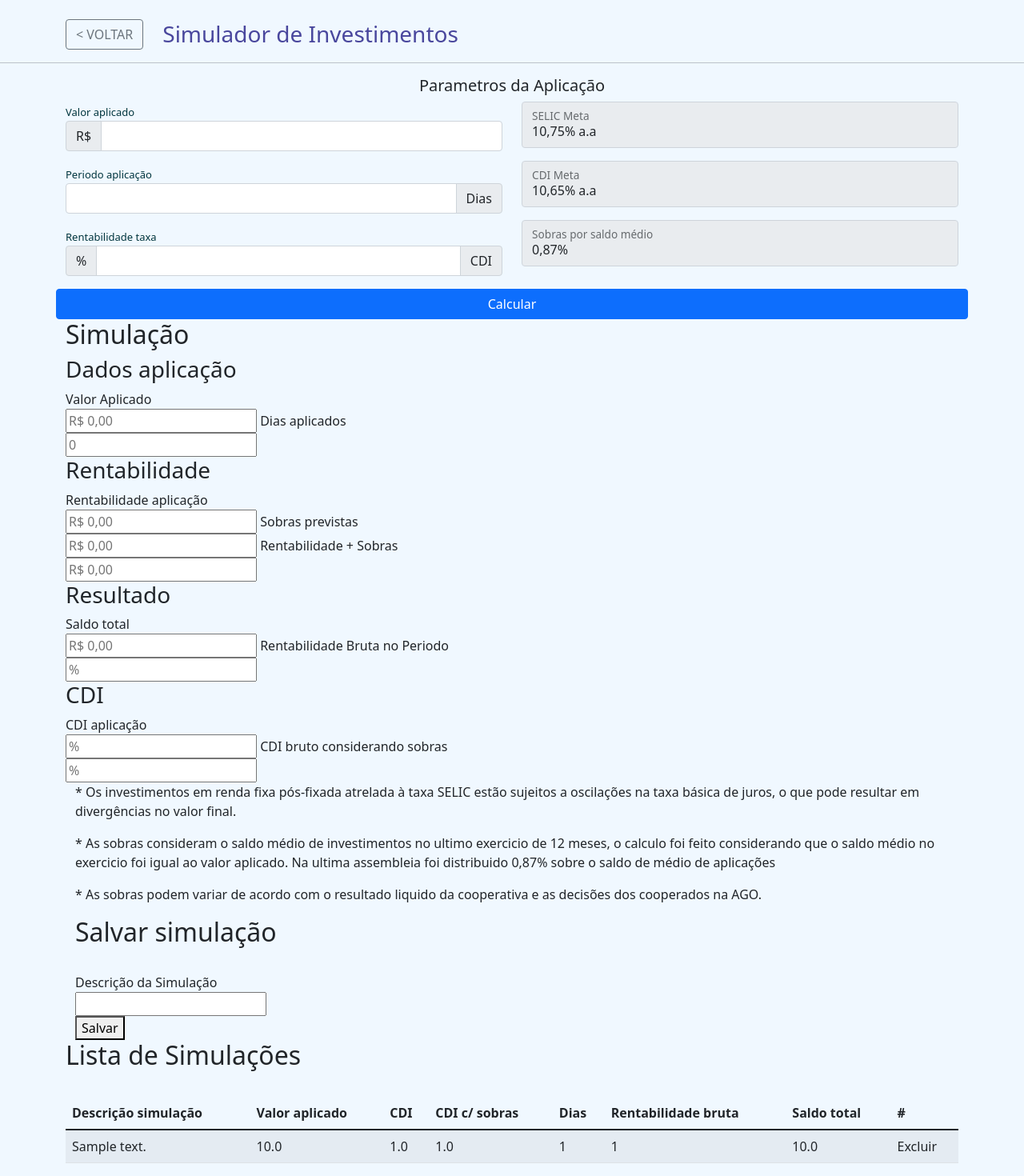
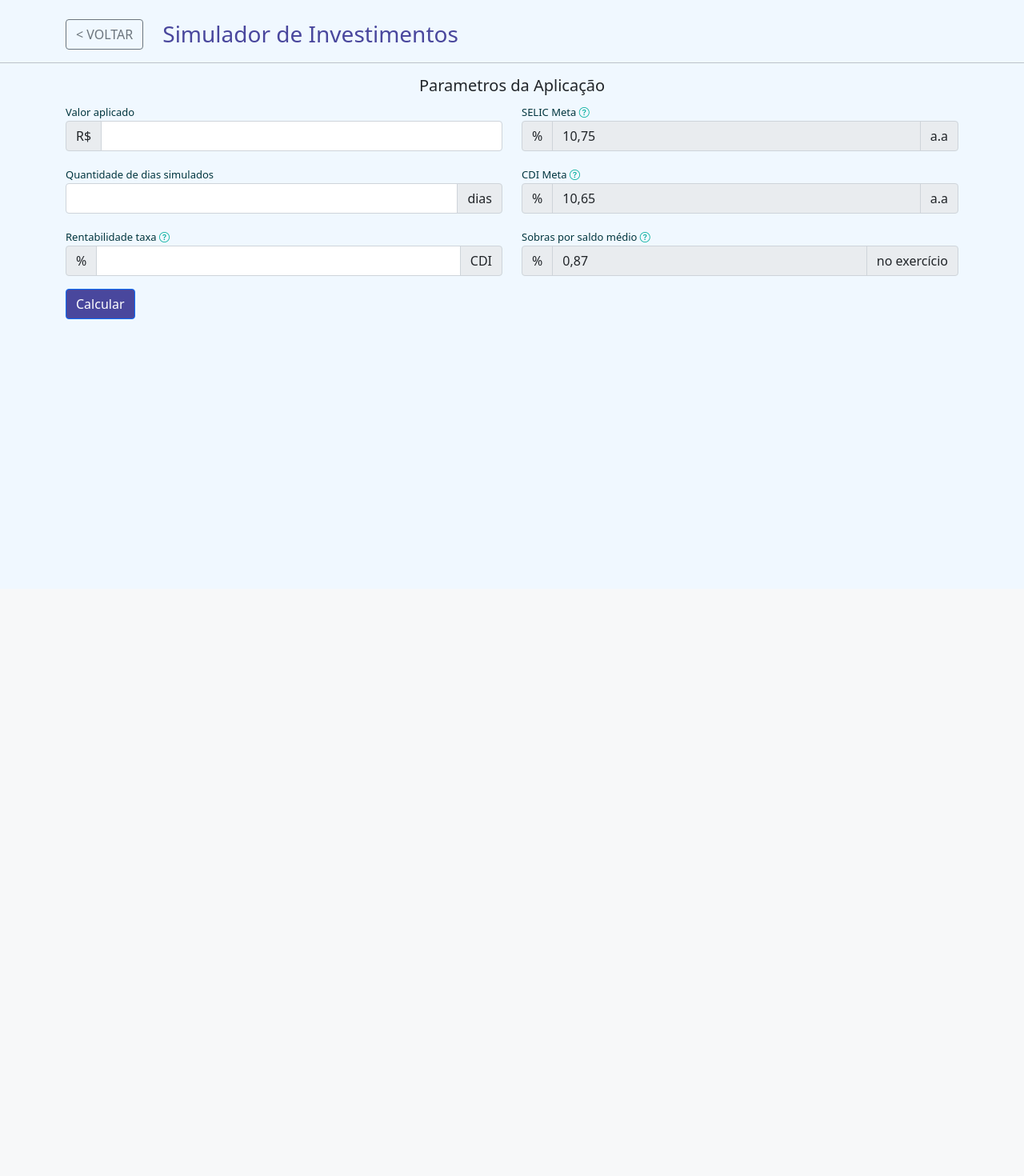
Before and after one commit to gustavogalmeida/Plataforma-de-Investimentos-em-Renda-Fixa_python, a Flask app: page /simulacao in a window 1280 px wide. Shown: the part 64-1534 px from the top of the page at 80% size. After the commit the page ends 463 px from the top, so only its background shows below. Run offline with Flask 3, Linux system fonts and the light colour scheme; tables that the repository leaves empty hold one stand-in row (values such as "Sample post"); some libraries are stand-ins or nearby versions.

Commit message:
feat: inserido popover, removido resultado e lista, finalizado parte de indicadores readonly

```diff
--- a/app/templates/simulacao.html
+++ b/app/templates/simulacao.html
@@ -27,147 +27,61 @@
                         <input type="text" name="valor" class="form-control">
                     </div>
 
-                    <label for="dias" style="font-size: small; color: #00353E;">Periodo aplicação</label>
+                    <label for="dias" style="font-size: small; color: #00353E;">Quantidade de dias simulados</label>
                     <div class="input-group mb-3">
                         <input type="text" class="form-control" name="dias">
-                        <span class="input-group-text">Dias</span>
+                        <span class="input-group-text">dias</span>
                     </div>
 
-                    <label for="cdi" style="font-size: small; color: #00353E;">Rentabilidade taxa</label>
+                    <label for="cdi" style="font-size: small; color: #00353E;">Rentabilidade taxa  <i type="Icons" class="bi bi-question-circle" style="color: #00AE9D;" id="meu-botao" data-bs-toggle="popover" title="Taxa de Rentabilidade" data-bs-trigger="hover focus" data-bs-content="Para aplicações de renda fixa pós-fixadas a aplicação acompanha um  indice, nesse caso é utilizado a porcentagem do CDI, sendo comum como benchmark para investimentos em renda fixa no Brasil."></i></label>
                     <div class="input-group mb-3">
                         <span class="input-group-text">%</span>
                         <input type="text" class="form-control" name="cdi">
                         <span class="input-group-text">CDI</span>
                     </div>
+
         </div>
 
         <div class="col">
-            <div class="form-floating mb-3">
-                <input type="text" value="10,75% a.a" class="form-control" id="floatingInput" disabled>
-                <label for="selic-meta">SELIC Meta</label>
+            <label for="selic-meta" style="font-size: small; color: #00353E;">SELIC Meta  <i type="Icons" class="bi bi-question-circle" style="color: #00AE9D;" data-bs-toggle="popover" title="SELIC Meta" data-bs-trigger="hover focus" data-bs-content="A SELIC Meta é a taxa básica de juros definida pelo Banco Central do Brasil a cada 45 dias, usada como referência para as operações financeiras no país."></i></label>
+            <div class="input-group mb-3">
+                <span class="input-group-text">%</span>
+                <input type="text" value="10,75" class="form-control" readonly>
+                <span class="input-group-text">a.a</span>
             </div>
-            <div class="form-floating mb-3">
-                <input type="text" class="form-control" id="floatingInput" value="10,65% a.a" disabled>
-                <label for="cdi-meta">CDI Meta</label>
+
+            <label for="cdi-meta" style="font-size: small; color: #00353E;">CDI Meta  <i type="Icons" class="bi bi-question-circle" style="color: #00AE9D;" data-bs-toggle="popover" title="CDI Meta" data-bs-trigger="hover focus" data-bs-content="O CDI Meta é a taxa média das operações entre bancos e é próxima à SELIC Meta. Ele pode ser diferente a cada dia, mas para simulações é utilizado: CDI = SELIC - 0,10."></i></label>
+            <div class="input-group mb-3">
+                <span class="input-group-text">%</span>
+                <input type="text" value="10,65" class="form-control" readonly>
+                <span class="input-group-text">a.a</span>
             </div>
-            <div class="form-floating mb-3">
-                <input type="text" value="0,87%" disabled class="form-control" id="floatingInput">
-                <label for="sobras">Sobras por saldo médio</label>
+
+            <label for="sobras" style="font-size: small; color: #00353E;">Sobras por saldo médio  <i type="Icons" class="bi bi-question-circle" style="color: #00AE9D;" data-bs-toggle="popover" title="Sobras por saldo médio" data-bs-trigger="hover focus" data-bs-content="As sobras pagas após a assembleia consideram o saldo médio de investimentos do cooperado ultimo exercicio de 12 meses e multiplica pela taxa distribuída conforme resultado liquido. *O valor utilizado é referente a ultima distribuição."></i></label>
+            <div class="input-group mb-3">
+                <span class="input-group-text">%</span>
+                <input type="text" value="0,87" class="form-control" readonly>
+                <span class="input-group-text">no exercício</span>
             </div>
+            <script>
+                document.addEventListener('DOMContentLoaded', function() {
+                  // Seleciona todos os elementos com data-bs-toggle="popover"
+                  var popovers = document.querySelectorAll('[data-bs-toggle="popover"]');
+
+                  // Inicializa cada popover
+                  popovers.forEach(function(popover) {
+                    new bootstrap.Popover(popover);
+                  });
+                });
+            </script>
         </div>
-        <button class="btn btn-primary" type="submit">Calcular</button>
+        <div>
+            <button style="background-color: #49479D;" class="btn btn-primary" type="submit">Calcular</button>
+        </div>
+
         </fieldset>
         </form>
     </div>
-</div>
-<div class="container">
-    <form action="/salvar_simulacao" method="post">
-        <fieldset>
-            <h2>Simulação</h2>
-            <div class="containercolumn">
-                <div class="form-column">
-                    <h3>Dados aplicação</h3>
-
-                    <label for="valor_aplicado">Valor Aplicado</label><br>
-                    <input type="text" name="valor_aplicado" placeholder="R$ 0,00" value="{{ valor_aplicado }}"
-                        readonly>
-
-                    <label for="dias">Dias aplicados</label><br>
-                    <input type="text" name="dias" placeholder="0" value="{{ dias }}" readonly>
-                </div>
-                <div class="form-column">
-                    <h3>Rentabilidade</h3>
-                    <label for="rentabilidade_paga">Rentabilidade aplicação</label><br>
-                    <input type="text" name="rentabilidade_paga" placeholder="R$ 0,00" value="{{ rentabilidade_paga }}"
-                        readonly>
-
-                    <label for="valor_sobras">Sobras previstas</label><br>
-                    <input type="text" name="valor_sobras" placeholder="R$ 0,00" value="{{ valor_sobras }}" readonly>
-
-                    <label for="rentabilidade_bruta_valor">Rentabilidade + Sobras</label><br>
-                    <input type="text" name="rentabilidade_bruta_valor" placeholder="R$ 0,00"
-                        value="{{ rentabilidade_bruta_valor }}" readonly>
-                </div>
-            </div>
-            <div>
-                <div class="containercolumn">
-                    <div class="form-column">
-                        <h3>Resultado</h3>
-                        <label for="saldo_total">Saldo total</label><br>
-                        <input type="text" name="saldo_total" placeholder="R$ 0,00" value="{{ saldo_total }}" readonly>
-
-                        <label for="rentabilidade_bruta_porcentagem_aa">Rentabilidade Bruta no Periodo</label><br>
-                        <input type="text" name="rentabilidade_bruta_porcentagem_aa" placeholder="%"
-                            value="{{ rentabilidade_bruta_porcentagem_aa }}" readonly>
-                    </div>
-                    <div class="form-column">
-                        <h3>CDI</h3>
-
-                        <label for="cdi">CDI aplicação</label><br>
-                        <input type="text" name="cdi" id="cdi" placeholder="%" value="{{ cdi }}" readonly>
-
-                        <label for="cdi_considerando_sobras">CDI bruto considerando sobras</label><br>
-                        <input type="text" placeholder="%" name="cdi_considerando_sobras"
-                            value="{{ cdi_considerando_sobras }}" readonly>
-                    </div>
-                </div>
-            </div>
-            <div class="container">
-                <p>* Os investimentos em renda fixa pós-fixada atrelada à taxa SELIC estão sujeitos a
-                    oscilações na taxa básica de juros, o que pode resultar em divergências no valor final.</p>
-                <p>* As sobras consideram o saldo médio de investimentos no ultimo exercicio de 12 meses, o calculo foi
-                    feito considerando que o saldo médio no exercicio foi igual ao valor aplicado.
-                    Na ultima assembleia foi distribuido 0,87% sobre o saldo de médio de aplicações</p>
-                <p>* As sobras podem variar de acordo com o resultado liquido da cooperativa e as decisões dos
-                    cooperados na AGO.</p>
-            </div>
-            <div class="container">
-                <h2>Salvar simulação</h2>
-                <div class="containercolumn">
-                    <div class="form-column-simple">
-                        <br><label for="descricao">Descrição da Simulação</label><br>
-                        <input type="text" name="descricao">
-                    </div>
-                    <div class="form-column-simple-button">
-                        <button type="submit">Salvar</button>
-                    </div>
-                </div>
-            </div>
-        </fieldset>
-    </form>
-</div>
-<div class="container">
-    <h2>Lista de Simulações</h2><br>
-    <table class="table table-striped">
-        <thead>
-            <tr>
-                <th>Descrição simulação</th>
-                <th>Valor aplicado</th>
-                <th>CDI</th>
-                <th>CDI c/ sobras</th>
-                <th>Dias</th>
-                <th>Rentabilidade bruta</th>
-                <th>Saldo total</th>
-                <th>#</th>
-            </tr>
-        </thead>
-        <tbody>
-            {% for simulacao in simulacoes_lista %}
-            <tr>
-                <td>{{ simulacao.descricao }}</td>
-                <td>{{ simulacao.valor_aplicado }}</td>
-                <td>{{ simulacao.cdi}}</td>
-                <td>{{ simulacao.cdi_sobras }}</td>
-                <td>{{ simulacao.dias }}</td>
-                <td>{{ simulacao.rentabilidade_bruta }}</td>
-                <td>{{ simulacao.saldo_total }}</td>
-                <td>
-                    <a href="{{ url_for('excluir_simulacao', id=simulacao.id) }}">Excluir</a>
-                </td>
-            </tr>
-            {% endfor %}
-        </tbody>
-    </table>
 </div>
 {% endblock %}
 </body>
```
